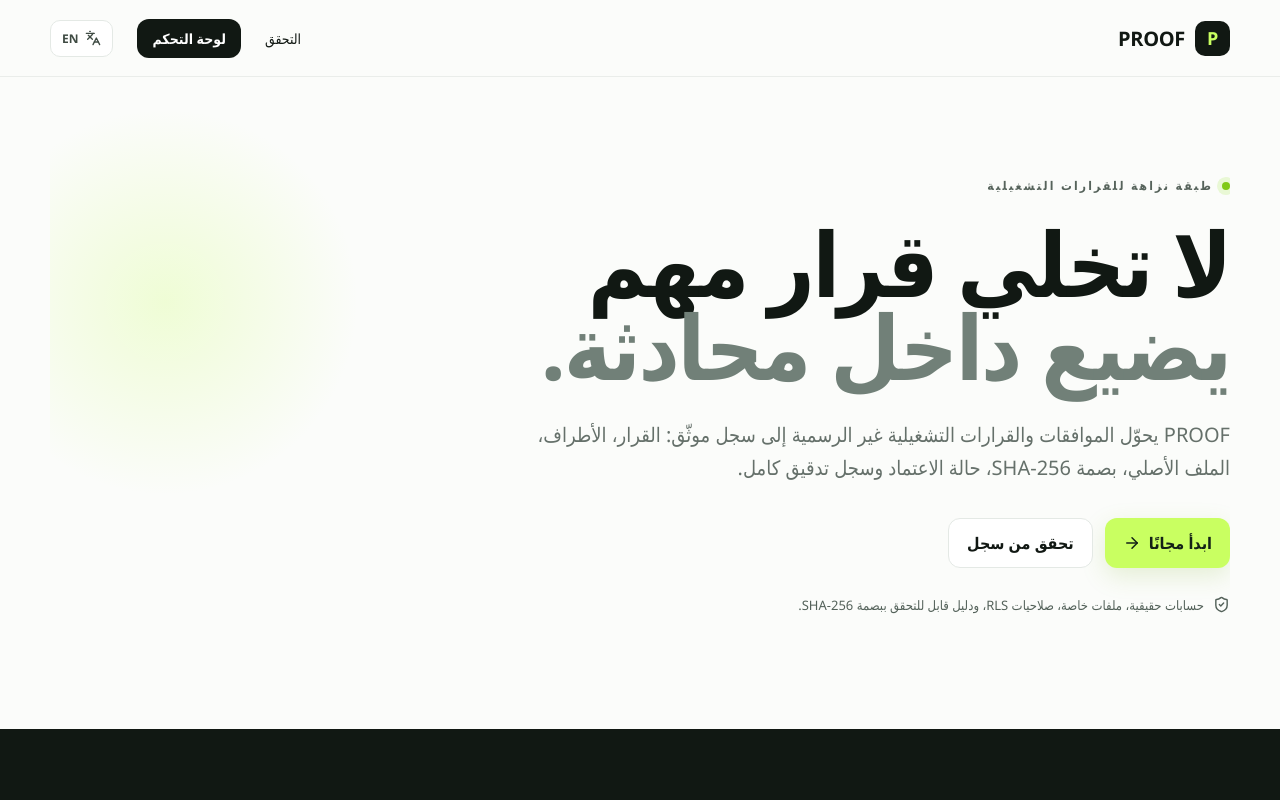
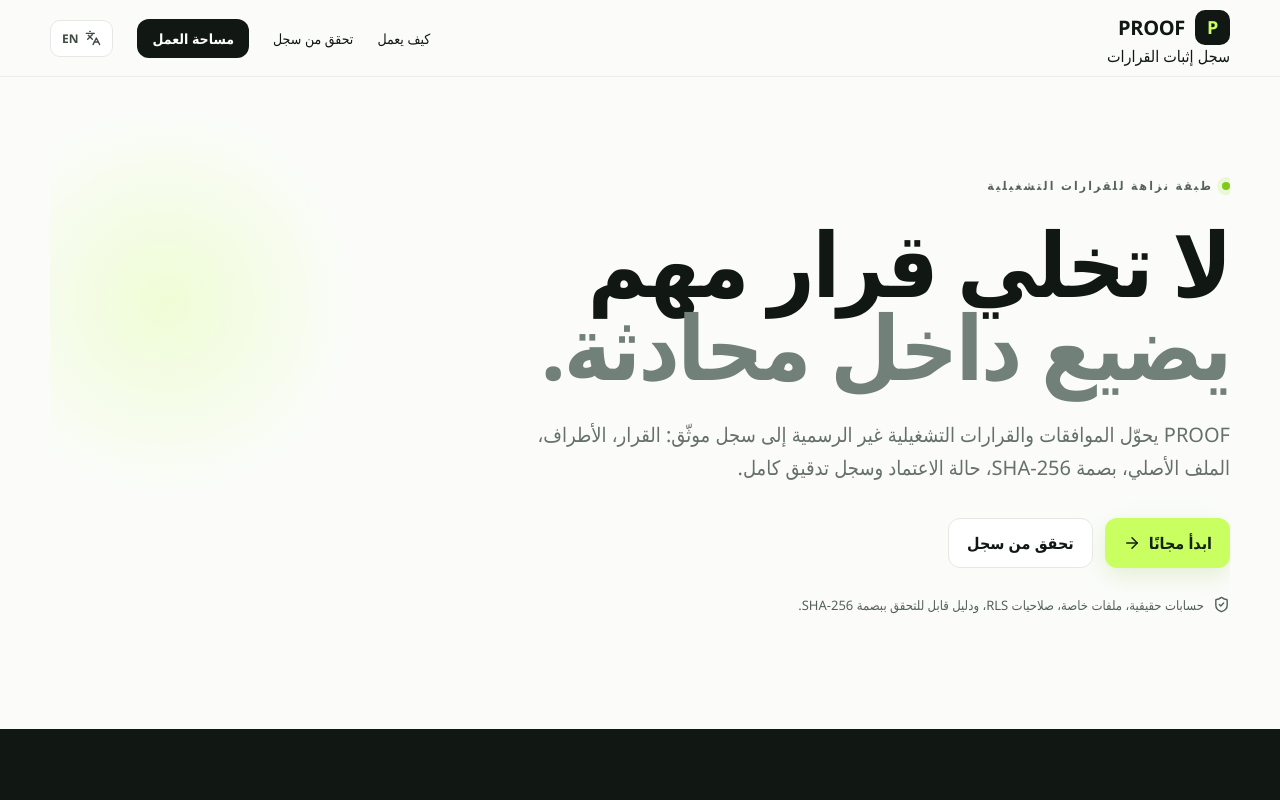
Before and after one commit to 8llo10/PROOF-Verifiable-Decision-Platform, a Next.js app: page / in a window 1280 px wide. Shown: the top 800 px of the page. Built offline with nearby package versions, Linux system fonts and the light colour scheme.

Commit message:
feat: clarify PROOF product identity in navigation

```diff
--- a/components/Nav.tsx
+++ b/components/Nav.tsx
@@ -4,11 +4,16 @@
 import { withLang, type Lang } from "@/lib/i18n";
 
 export function Nav({ lang = "ar" }: { lang?: Lang }) {
+  const ar = lang === "ar";
   return <header className="nav-shell"><nav className="nav container">
-    <Link href={withLang("/",lang)} className="logo-link"><Logo /></Link>
+    <Link href={withLang("/",lang)} className="logo-link" aria-label="PROOF home">
+      <Logo />
+      <span className="brand-descriptor">{ar ? "سجل إثبات القرارات" : "Decision Evidence Registry"}</span>
+    </Link>
     <div className="nav-links">
-      <Link href={withLang("/verify",lang)}>{lang === "ar" ? "التحقق" : "Verify"}</Link>
-      <Link href={withLang("/dashboard",lang)} className="button button-small">{lang === "ar" ? "لوحة التحكم" : "Dashboard"}</Link>
+      <Link href={withLang("/#how",lang)}>{ar ? "كيف يعمل" : "How it works"}</Link>
+      <Link href={withLang("/verify",lang)}>{ar ? "تحقق من سجل" : "Verify record"}</Link>
+      <Link href={withLang("/dashboard",lang)} className="button button-small">{ar ? "مساحة العمل" : "Workspace"}</Link>
       <LanguageSwitch lang={lang}/>
     </div>
   </nav></header>;
```
